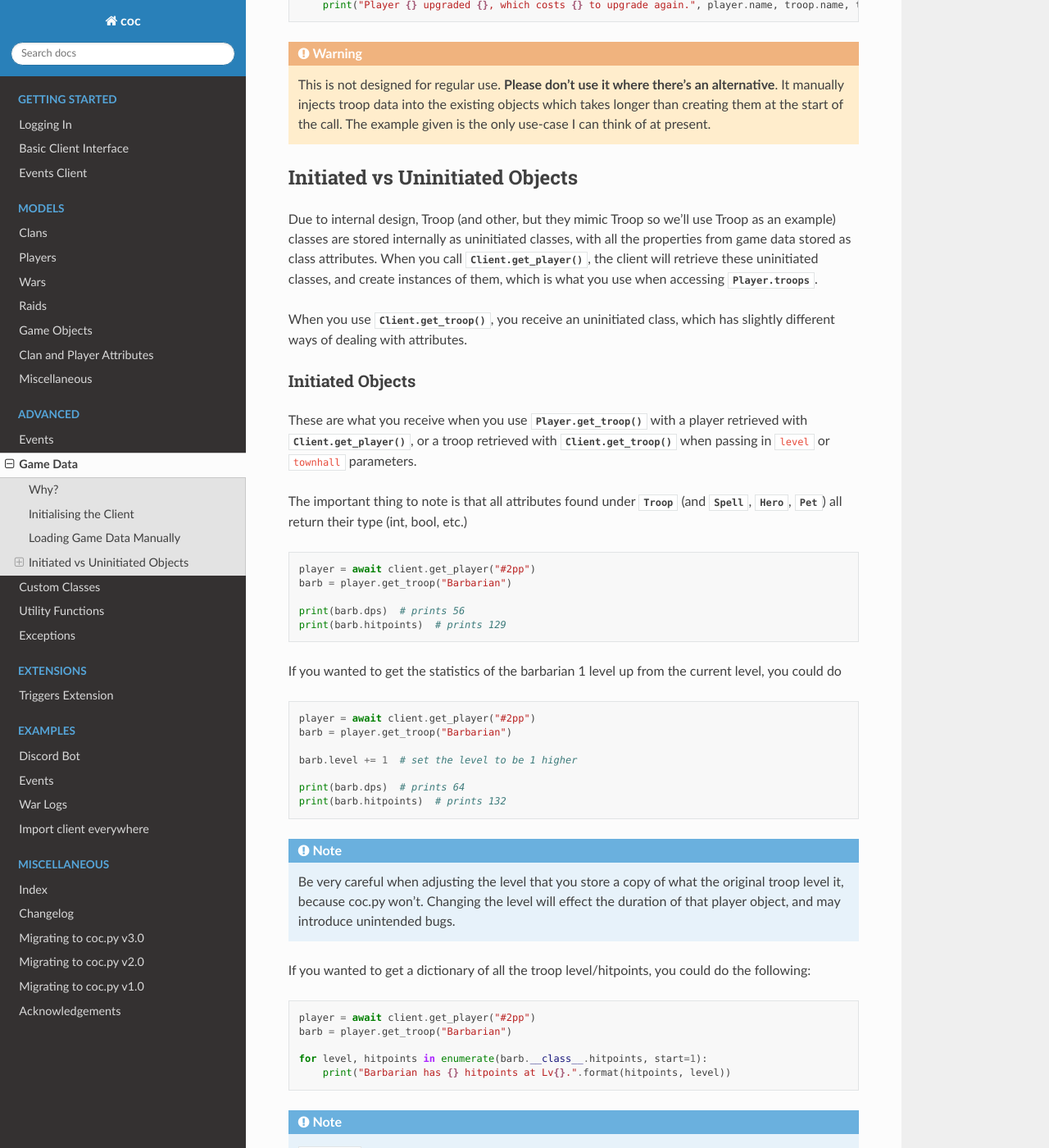
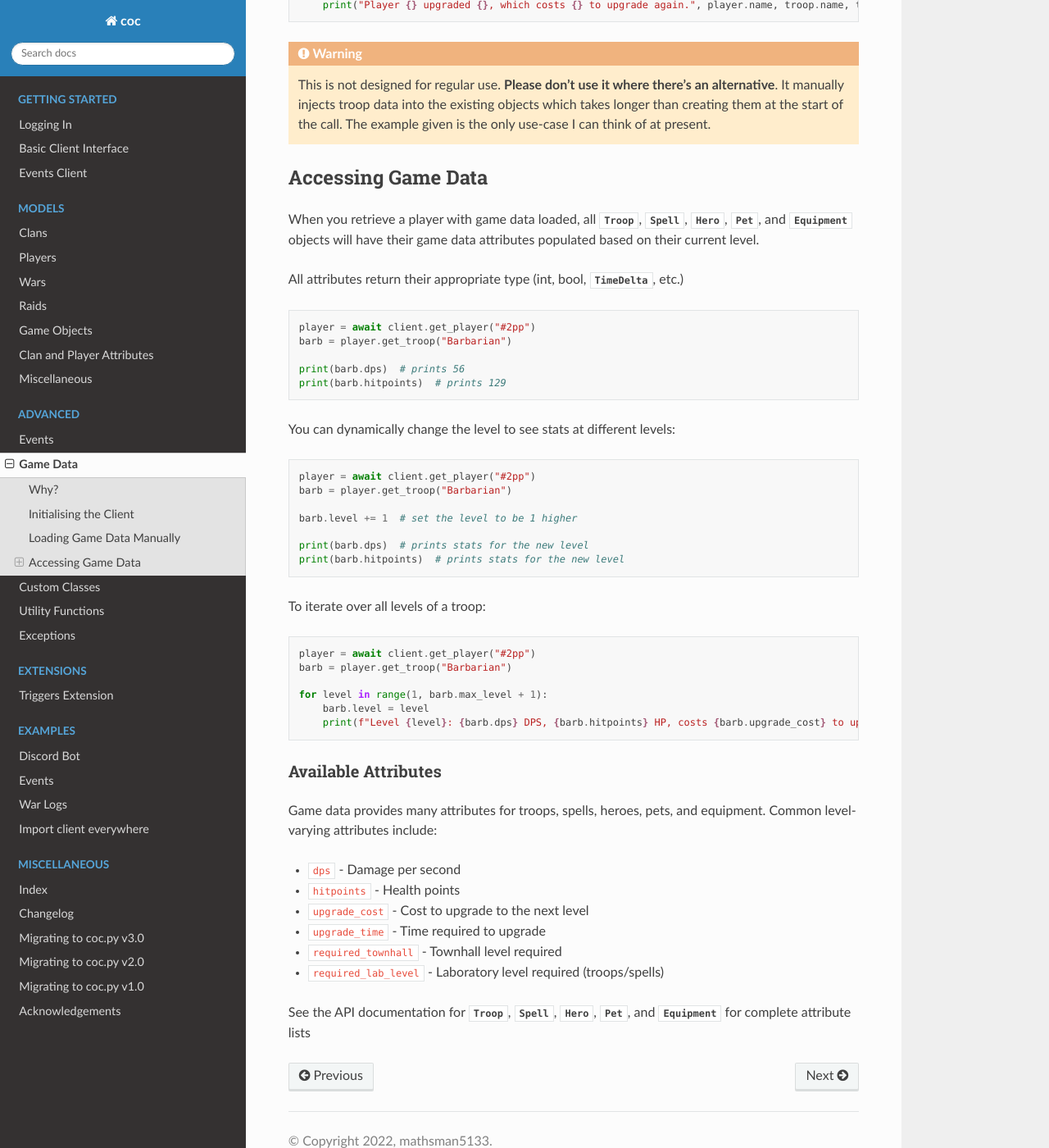
Before and after one commit to mathsman5133/coc.py, a Sphinx documentation site: the page built from docs/advanced/game_data.rst, in a window 1280 px wide and 1400 px high, scrolled down 2402 px. Shown: the whole window at 82% size. Built offline with Sphinx 7.4.7 and the Read the Docs theme 3.1.0, drawn with Linux system fonts in a browser that asks for light colours; some of the changed text lies outside the part shown.

Commit message:
docs: update static data docs

```diff
--- a/docs/advanced/game_data.rst
+++ b/docs/advanced/game_data.rst
@@ -128,29 +128,15 @@ won't have metadata loaded. This is easy to fix, with the :meth:`Player.load_gam
     The example given is the only use-case I can think of at present.
 
 
-.. _initiated_v_uninitiated:
+.. _accessing_game_data:
 
-Initiated vs Uninitiated Objects
---------------------------------
+Accessing Game Data
+-------------------
 
-Due to internal design, Troop (and other, but they mimic Troop so we'll use Troop as an example) classes are stored
-internally as uninitiated classes, with all the properties from game data stored as class attributes. When you call
-:meth:`Client.get_player`, the client will retrieve these uninitiated classes, and create instances of them, which
-is what you use when accessing :attr:`Player.troops`.
+When you retrieve a player with game data loaded, all :class:`Troop`, :class:`Spell`, :class:`Hero`, :class:`Pet`,
+and :class:`Equipment` objects will have their game data attributes populated based on their current level.
 
-When you use :meth:`Client.get_troop`, you receive an uninitiated class, which has slightly different ways of dealing
-with attributes.
-
-.. _initiated_objects:
-
-Initiated Objects
-~~~~~~~~~~~~~~~~~
-
-These are what you receive when you use :meth:`Player.get_troop` with a player retrieved with :meth:`Client.get_player`,
-or a troop retrieved with :meth:`Client.get_troop` when passing in ``level`` or ``townhall`` parameters.
-
-The important thing to note is that all attributes found under :class:`Troop` (and :class:`Spell`, :class:`Hero`, :class:`Pet`)
-all return their type (int, bool, etc.)
+All attributes return their appropriate type (int, bool, :class:`TimeDelta`, etc.)
 
 
 .. code-block:: python3
@@ -162,7 +148,7 @@ all return their type (int, bool, etc.)
     print(barb.hitpoints)  # prints 129
 
 
-If you wanted to get the statistics of the barbarian 1 level up from the current level, you could do
+You can dynamically change the level to see stats at different levels:
 
 .. code-block:: python3
 
@@ -171,117 +157,33 @@ If you wanted to get the statistics of the barbarian 1 level up from the current
 
     barb.level += 1  # set the level to be 1 higher
 
-    print(barb.dps)  # prints 64
-    print(barb.hitpoints)  # prints 132
+    print(barb.dps)  # prints stats for the new level
+    print(barb.hitpoints)  # prints stats for the new level
 
 
-.. note::
-
-    Be very careful when adjusting the level that you store a copy of what the original troop level it, because
-    coc.py won't. Changing the level will effect the duration of that player object, and may introduce unintended bugs.
-
-
-If you wanted to get a dictionary of all the troop level/hitpoints, you could do the following:
+To iterate over all levels of a troop:
 
 .. code-block:: python3
 
     player = await client.get_player("#2pp")
     barb = player.get_troop("Barbarian")
 
-    for level, hitpoints in enumerate(barb.__class__.hitpoints, start=1):
-        print("Barbarian has {} hitpoints at Lv{}.".format(hitpoints, level))
+    for level in range(1, barb.max_level + 1):
+        barb.level = level
+        print(f"Level {level}: {barb.dps} DPS, {barb.hitpoints} HP, costs {barb.upgrade_cost} to upgrade")
 
 
-.. note::
+Available Attributes
+~~~~~~~~~~~~~~~~~~~~
 
-    ``__class__`` is a descriptor that provides access to the uninitiated root class of the instance object.
-    If that doesn't make sense, it basically means that ``barb.__class__`` gives you an :ref:`uninitiated_objects`.
+Game data provides many attributes for troops, spells, heroes, pets, and equipment. Common level-varying attributes include:
 
+* ``dps`` - Damage per second
+* ``hitpoints`` - Health points
+* ``upgrade_cost`` - Cost to upgrade to the next level
+* ``upgrade_time`` - Time required to upgrade
+* ``required_townhall`` - Townhall level required
+* ``required_lab_level`` - Laboratory level required (troops/spells)
 
-Alternatively, you could use :meth:`Client.get_troop` and use the unititiated object returned from that. See below.
-
-
-.. _uninitiated_objects:
-
-Uninitiated Objects
-~~~~~~~~~~~~~~~~~~~
-
-These are perhaps the less common variant of :class:`Troop` and other classes you'll come across. Internally, all
-data objects are stored as these, and instances are created on-demand when you request a player.
-
-You can get these with :meth:`Client.get_troop`, but they function a little differently to :ref:`initiated_objects`.
-
-.. code-block:: python3
-
-    barb = client.get_troop("Barbarian")
-    print(barb.id)  # prints 4000000
-
-    print(barb.hitpoints)  # prints [56, 64, 67, 71, ...]
-
-
-**Anything that varies with level will return a list of statistics when using uninitiated objects.**
-
-This includes (and note, where applicable, these attributes apply to :class:`Spell`, :class:`Hero` and :class:`Pet` too:
-
-
-* :attr:`Troop.range`
-* :attr:`Troop.dps`
-* :attr:`Troop.hitpoints`
-* :attr:`Troop.lab_level`
-* :attr:`Troop.speed`
-* :attr:`Troop.upgrade_cost`
-* :attr:`Troop.upgrade_time`
-* :attr:`Troop.training_cost`
-* :attr:`Troop.cooldown` (Super Troops Only)
-* :attr:`Troop.duration` (Super Troops Only)
-* :attr:`Hero.ability_time`
-* :attr:`Hero.ability_troop_count`
-* :attr:`Hero.required_th_level`
-* :attr:`Hero.regeneration_time`
-
-
-A few more examples:
-
-.. code-block:: python3
-
-    barb = client.get_troop("Barbarian")
-
-    for level, hitpoints in enumerate(barb.hitpoints, start=1):
-        print("Barbarian has {} hitpoints at Lv{}.".format(hitpoints, level))
-
-
-    barb_king = client.get_hero("Barbarian King")
-    for level, regeneration_time in enumerate(barb_king.regeneration_time, start=1):
-        print("BK has {}min regeneration time at level {}".format(level, regeneration_time.minutes))
-
-
-One interesting thing to note it that ``barb.hitpoints`` will return a list of ``[34, 43, 54, 65, 76, ...]`` which
-may look like a normal list, but if you index it, i.e. ``hitpoints[4]``, you'll get stats for level 4, rather than
-the 5th item in the list, or level 5 if it were to be 0-indexed.
-If you use ``enumerate``, you still need to specify that you're starting from 1, however: ``enumerate(barb.hitpoints, start=1)``.
-
-Put simply, this means ``barb.hitpoints[1]`` will return stats for barb level 1, and ``barb.hitpoints[0]`` will raise an error.
-
-
-.. code-block:: python3
-
-    barb = client.get_troop("Barbarian")
-
-    lv_1_stats = barb.hitpoints[1]  # returns 96
-    lv_14_stats = barb.hitpoints[14]  # returns 234
-
-    # or, assigning hitpoints as a variable
-    hitpoints = barb.hitpoints  # returns [96, 123, 145, 167, ..., 234]
-    hitpoints_lv_1 = hitpoints[1]  # hitpoints is still 1-indexed
-    hitpoints_lv_14 = hitpoints[14]
-
-    print(hitpoints)  # will print <UnitStatList [96, 123, 145, 167, ..., 234]>, to show it's not a normal list.
-
-
-Here's a simple example, if that was all very confusing:
-
-.. code-block::
-
-    barb_king = client.get_hero("Barbarian King")
-
-    print(f"Barb King has an upgrade cost of {barb_king.upgrade_cost[43]} at level 43!")
+See the API documentation for :class:`Troop`, :class:`Spell`, :class:`Hero`, :class:`Pet`, and :class:`Equipment`
+for complete attribute lists
```
